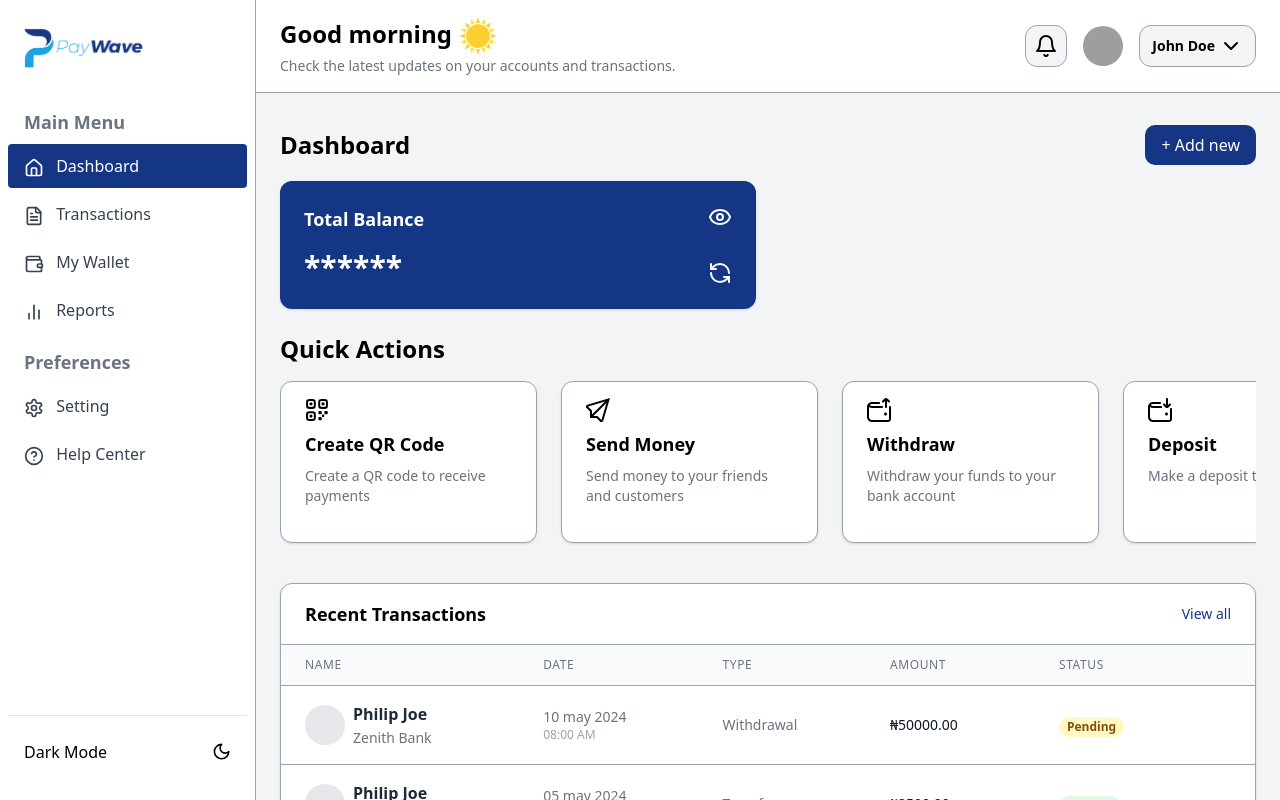
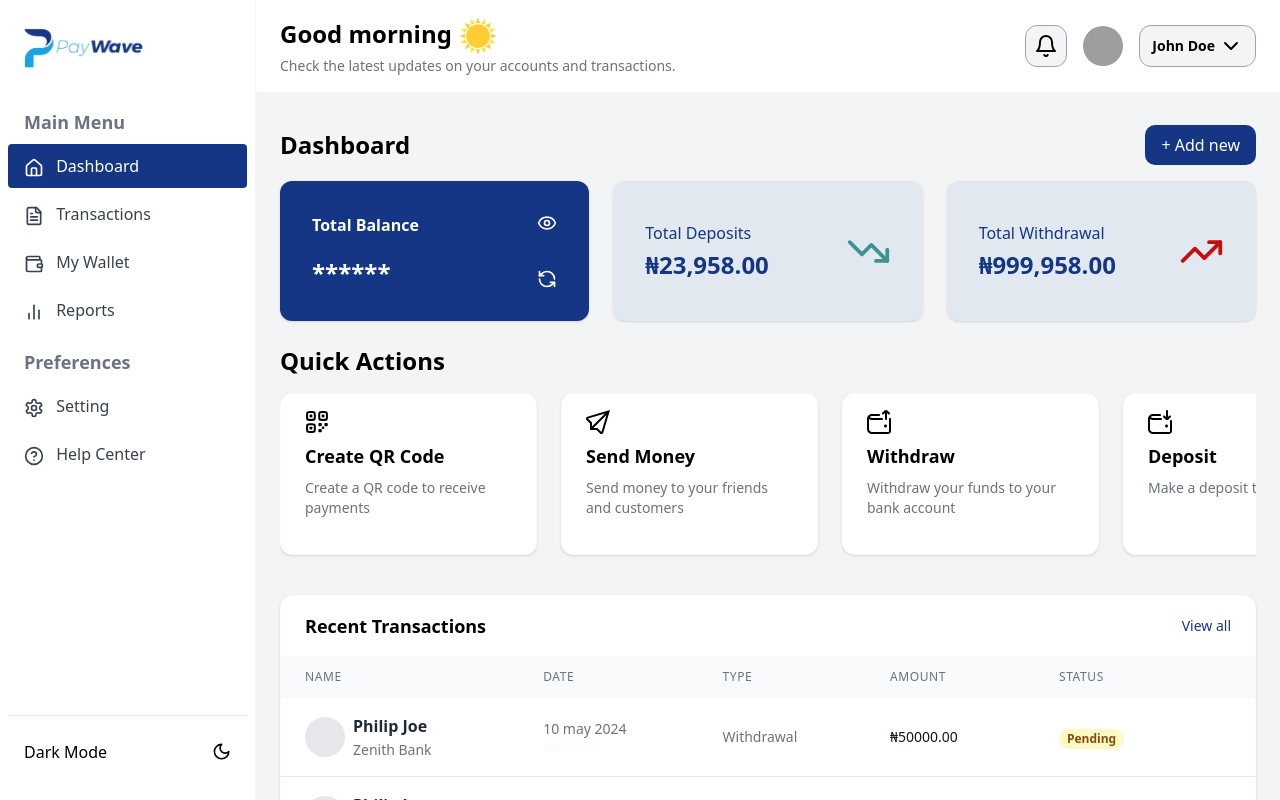
Before and after one commit to PayWave-Project/PayWave-Project-webapp, a Next.js app: page /dashboard in a window 1280 px wide. Built offline with nearby package versions, Linux system fonts and the light colour scheme; grey boxes are pictures that could not be loaded.

Commit message:
dashboard: total deposits and withdrawal card added

```diff
--- a/src/app/(dashboard)/dashboard/page.tsx
+++ b/src/app/(dashboard)/dashboard/page.tsx
@@ -2,9 +2,11 @@ import MetricCard from "@/components/modules/dashboard/MetricCard";
 import { Icons } from "@/components/common/Icons";
 import Link from "next/link";
 import { metricData, quickActions, transactions } from "@/types/data";
+import { TrendingDown, TrendingUp } from "lucide-react";
 
 const Dashboard = () => {
   return (
+    <>
       <div className="space-y-6">
         <div>
           <div className="flex justify-between items-center mb-4">
@@ -15,10 +17,34 @@ const Dashboard = () => {
               + Add new
             </button>
           </div>
-        <div className="grid grid-cols-1 lg:grid-cols-2 gap-6">
+          <div className="grid grid-cols-1 lg:grid-cols-3 gap-6">
             {metricData.map((metric, index) => (
-            <MetricCard key={index} title={metric.title} value={metric.value} />
+              <MetricCard
+                key={index}
+                title={metric.title}
+                value={metric.value}
+              />
             ))}
+            <div className="bg-slate-200 dark:bg-gray-800 flex justify-between items-center text-primary lg:py-10 lg:px-8 p-4 rounded-lg shadow">
+             <div>
+             <h3 className="text-[16px] font-medium dark:text-white/50  mb-1">Total Deposits</h3>
+              <p className="text-2xl font-bold text-nowrap break-words dark:text-white">₦23,958.00</p>
+             </div>
+              <div>
+              <TrendingDown size={45} color="#3e9392"/>
+              </div>
+            </div>
+            <div className="bg-slate-200 dark:bg-gray-800 flex justify-between items-center text-primary lg:py-10 lg:px-8 p-4 rounded-lg shadow">
+             <div>
+             <h3 className="text-[16px] font-medium dark:text-white/50 mb-1">Total Withdrawal</h3>
+              <p className="text-2xl font-bold text-nowrap break-words dark:text-white">₦999,958.00</p>
+             </div>
+              <div>
+              <TrendingUp size={45} color="#c90c0c" />
+              </div>
+            </div>
+
+
           </div>
         </div>
 
@@ -33,7 +59,7 @@ const Dashboard = () => {
                 return (
                   <div
                     key={index}
-                  className="bg-white dark:bg-gray-900 border border-gray-400 hover:border-primary rounded-lg shadow transition duration-150 ease-in-out cursor-pointer flex-shrink-0"
+                    className="bg-white dark:bg-gray-900 border border-gray-50 dark:border-gray-800 hover:border-primary rounded-lg shadow transition duration-150 ease-in-out cursor-pointer flex-shrink-0"
                   >
                     <div className="w-[200px] md:w-[255px] h-[140px] md:h-[160px] md:px-6 px-3 py-4 flex flex-col gap-2">
                       <IconComponent className="h-6 w-6 mr-2 fill-black dark:fill-white" />
@@ -51,8 +77,8 @@ const Dashboard = () => {
           </div>
         </div>
 
-      <div className="bg-white dark:bg-gray-900 border border-gray-400 dark:border-gray-600 rounded-lg shadow overflow-hidden">
-        <div className="flex items-center justify-between px-4 sm:px-6 py-4 border-b border-gray-400 dark:border-gray-600">
+        <div className="bg-white dark:bg-gray-900 border border-gray-50 dark:border-gray-800 rounded-lg shadow overflow-hidden">
+          <div className="flex items-center justify-between px-4 sm:px-6 py-4 border-b border-gray-50 dark:border-gray-800">
             <h3 className="text-lg font-semibold">Recent Transactions</h3>
             <Link href="/transactions" className="text-sm text-primary">
               View all
@@ -60,7 +86,7 @@ const Dashboard = () => {
           </div>
           <div className="overflow-x-auto">
             {transactions.length > 0 ? (
-            <table className="min-w-full divide-y divide-gray-400 dark:divide-gray-600">
+              <table className="min-w-full divide-y divide-gray-50 dark:divide-gray-800">
                 <thead className="bg-gray-50 dark:bg-gray-900">
                   <tr>
                     <th className="px-4 sm:px-6 py-3 text-left text-xs font-medium text-gray-500 dark:text-white uppercase tracking-wider">
@@ -83,7 +109,7 @@ const Dashboard = () => {
                     </th>
                   </tr>
                 </thead>
-              <tbody className="bg-white dark:bg-gray-900 divide-y divide-gray-400 dark:divide-gray-600">
+                <tbody className="bg-white dark:bg-gray-900 divide-y divide-gray-200 dark:divide-gray-800">
                   {transactions.map((transaction, index) => (
                     <tr key={index}>
                       <td className="px-4 sm:px-6 py-4 whitespace-nowrap">
@@ -103,7 +129,7 @@ const Dashboard = () => {
                       <td className="px-4 sm:px-6 py-4 whitespace-nowrap text-sm text-gray-500 dark:text-white hidden sm:table-cell">
                         <div className="flex flex-col">
                           <span>{transaction.date.split(", ")[0]}</span>
-                        <span className="text-xs text-gray-400">
+                          <span className="text-xs text-gray-50">
                             {transaction.date.split(", ")[1]}
                           </span>
                         </div>
@@ -134,7 +160,7 @@ const Dashboard = () => {
               </table>
             ) : (
               <div className="h-[400px] flex justify-center items-center py-8">
-              <p className="text-gray-500 dark:text-gray-400">
+                <p className="text-gray-500 dark:text-gray-50">
                   No transactions found
                 </p>
               </div>
@@ -142,6 +168,7 @@ const Dashboard = () => {
           </div>
         </div>
       </div>
+    </>
   );
 };
 
--- a/src/components/common/Header.tsx
+++ b/src/components/common/Header.tsx
@@ -5,7 +5,7 @@ import DynamicHeaderText from "./DynamicHeaderText";
 
 const Header = () => {
   return (
-    <header className="bg-white dark:bg-black shadow-sm border-b border-gray-400 dark:border-gray-600">
+    <header className="bg-white dark:bg-black shadow-sm border-b border-gray-100 dark:border-gray-800">
       <div className="max-w-7xl mx-auto lg:mx-6 py-4 px-4 sm:px-6 lg:px-0">
         <div className="flex items-center justify-between">
           <DynamicHeaderText />
--- a/src/components/common/Sidebar.tsx
+++ b/src/components/common/Sidebar.tsx
@@ -25,7 +25,7 @@ const Sidebar = () => {
   };
 
   return (
-    <div className="bg-white dark:bg-black flex flex-col border-r border-gray-400 dark:border-gray-600 justify-between w-64 space-y-6 py-7 px-2 absolute inset-y-0 left-0 transform -translate-x-full md:relative md:translate-x-0 transition duration-200 ease-in-out">
+    <div className="bg-white dark:bg-black flex flex-col border-r border-gray-100 dark:border-gray-800 justify-between w-64 space-y-6 py-7 px-2 absolute inset-y-0 left-0 transform -translate-x-full md:relative md:translate-x-0 transition duration-200 ease-in-out">
       <div className="flex flex-col gap-10">
         <div className="flex items-center space-x-2 px-4">
           <Image
--- a/src/components/modules/dashboard/MetricCard.tsx
+++ b/src/components/modules/dashboard/MetricCard.tsx
@@ -19,11 +19,11 @@ const MetricCard: React.FC<MetricCardProps> = ({ title, value }) => {
   };
 
   return (
-    <div className="bg-primary flex justify-between text-white lg:p-6 p-4 rounded-lg shadow">
+    <div className="bg-primary flex justify-between text-white lg:p-8 p-4 rounded-lg shadow">
       <div>
-        <h3 className="text-lg font-semibold mb-4">{title}</h3>
+        <h3 className="text-[16px] font-semibold mb-5">{title}</h3>
         <div className="flex justify-between items-center">
-          <p className="text-3xl font-bold">
+          <p className="text-2xl font-bold">
             {isHidden ? "******" : `₦${value}`}
           </p>
         </div>
@@ -31,16 +31,16 @@ const MetricCard: React.FC<MetricCardProps> = ({ title, value }) => {
       <div className="flex flex-col justify-between">
         {isHidden ? (
           <Eye
-            className="h-6 w-6 text-white cursor-pointer"
+            className="h-5 w-5 text-white cursor-pointer text-sm"
             onClick={toggleVisibility}
           />
         ) : (
           <EyeOff
-            className="h-6 w-6 text-white cursor-pointer"
+            className="h-5 w-5 text-white cursor-pointer"
             onClick={toggleVisibility}
           />
         )}
-        <RefreshCcw className="h-6 w-6 text-white cursor-pointer" />
+        <RefreshCcw className="h-5 w-5 text-white cursor-pointer" />
       </div>
     </div>
   );
--- a/src/types/data.ts
+++ b/src/types/data.ts
@@ -76,7 +76,16 @@ export const metricData = [
     value: "15,456.00",
   },
 ];
-
+export const dashboardStat = {
+  deposit: {
+    title: "Total Deposits",
+    value: "15,456.00",
+  },
+  withdrawal: {
+    title: "Total Withdrawals",
+    value: "15,456.00",
+  },
+};
 export const quickActions = [
   {
     icon: "qrcode",
```
Also changed, not shown: 1 other file (tests, documents, lock files or other folders). Lines whose indentation alone changed are shown as unchanged.
